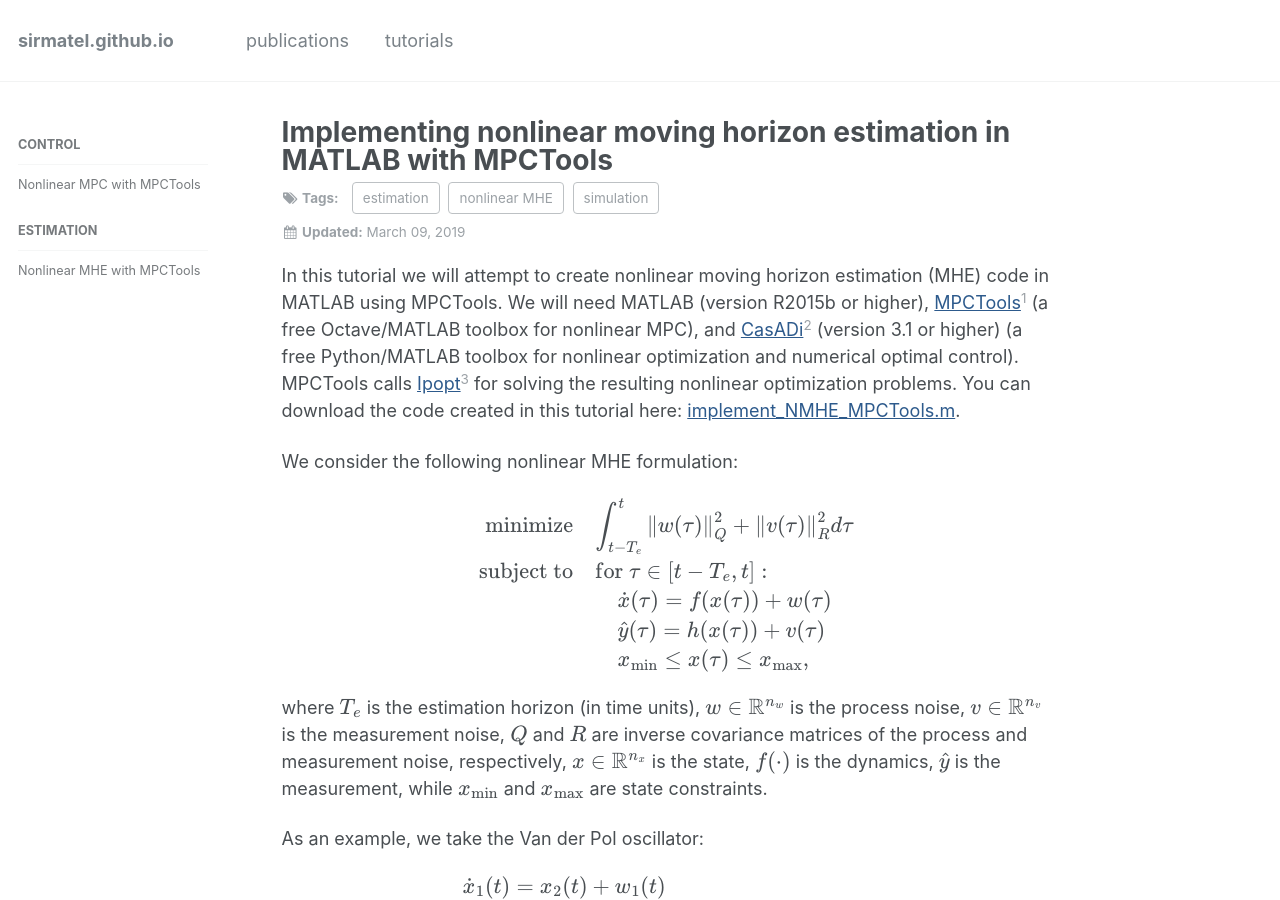
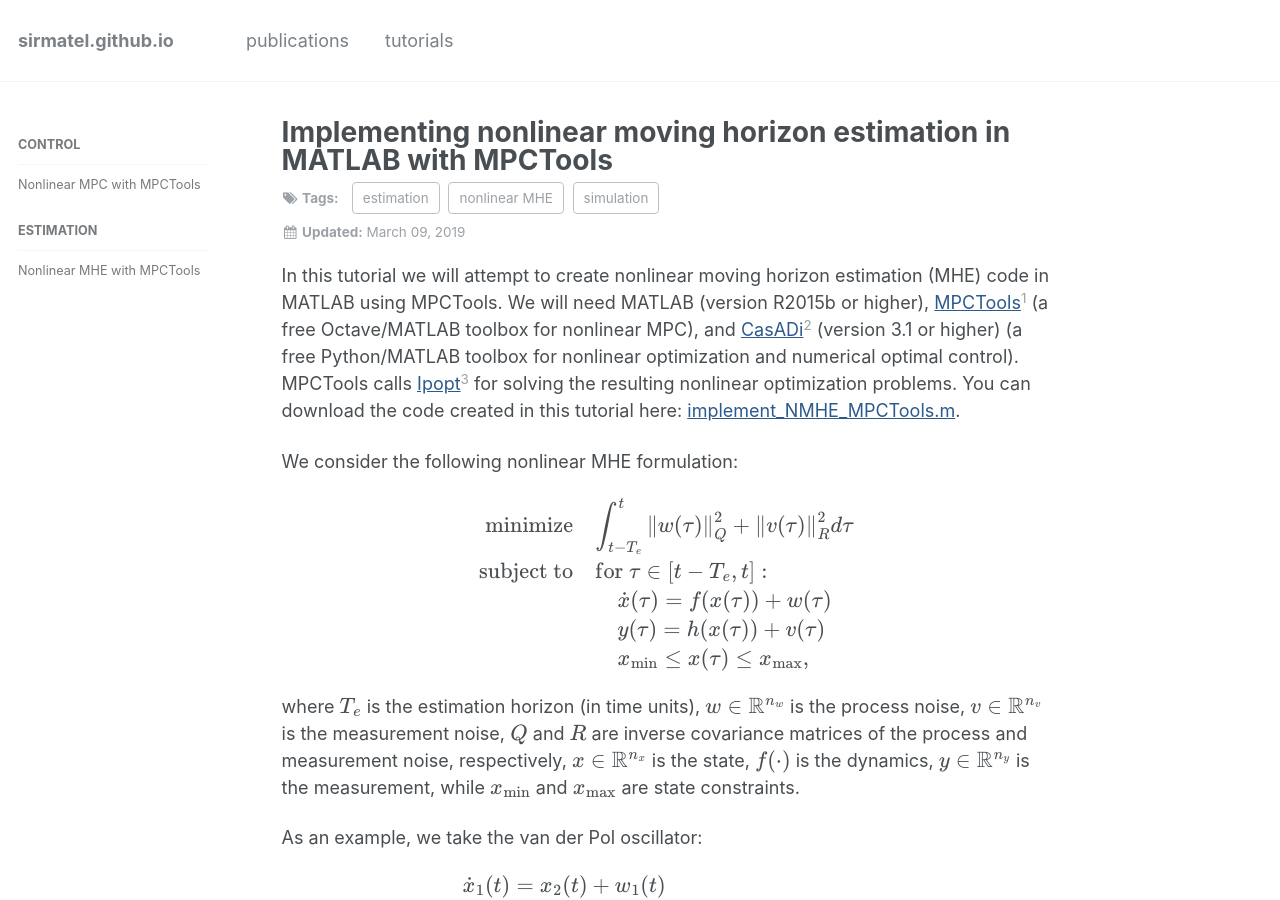
Before and after one commit to sirmatel/sirmatel.github.io, a Jekyll site: the page built from _posts/tutorials/2019-03-09-implement_NMHE_MPCTools.md, in a window 1280 px wide and 900 px high. Built offline with Jekyll 4.4.1, drawn with Linux system fonts in a browser that asks for light colours; formulas are drawn with MathJax 3; comment, search, counter and statistics services are not loaded.

Commit message:
Update 2019-03-09-implement_NMHE_MPCTools.md

```diff
--- a/_posts/tutorials/2019-03-09-implement_NMHE_MPCTools.md
+++ b/_posts/tutorials/2019-03-09-implement_NMHE_MPCTools.md
@@ -21,14 +21,14 @@ $$
 \text{minimize} & \quad \int_{t-T_e}^{t}{\left\lVert w(\tau) \right\rVert^2_Q + \left\lVert v(\tau) \right\rVert^2_R} d\tau \\
 \text{subject to} & \quad \text{for } \tau \in [t-T_e, t]: \\
 & \qquad \dot{x}(\tau) = f(x(\tau)) + w(\tau) \\
-& \qquad \hat{y}(\tau) = h(x(\tau)) + v(\tau) \\
+& \qquad y(\tau) = h(x(\tau)) + v(\tau) \\
 & \qquad x_{\text{min}} \leq x(\tau) \leq x_{\text{max}},
 \end{aligned}
 $$
 
-where $$T_e$$ is the estimation horizon (in time units), $$w \in \mathbb{R}^{n_w}$$ is the process noise, $$v \in \mathbb{R}^{n_v}$$ is the measurement noise, $$Q$$ and $$R$$ are inverse covariance matrices of the process and measurement noise, respectively, $$x \in \mathbb{R}^{n_x}$$ is the state, $$f(\cdot)$$ is the dynamics, $$\hat{y}$$ is the measurement, while $$x_{\text{min}}$$ and $$x_{\text{max}}$$ are state constraints.
+where $$T_e$$ is the estimation horizon (in time units), $$w \in \mathbb{R}^{n_w}$$ is the process noise, $$v \in \mathbb{R}^{n_v}$$ is the measurement noise, $$Q$$ and $$R$$ are inverse covariance matrices of the process and measurement noise, respectively, $$x \in \mathbb{R}^{n_x}$$ is the state, $$f(\cdot)$$ is the dynamics, $$y \in \mathbb{R}^{n_y}$$ is the measurement, while $$x_{\text{min}}$$ and $$x_{\text{max}}$$ are state constraints.
 
-As an example, we take the Van der Pol oscillator:
+As an example, we take the van der Pol oscillator:
 
 $$
 \begin{aligned}
```
